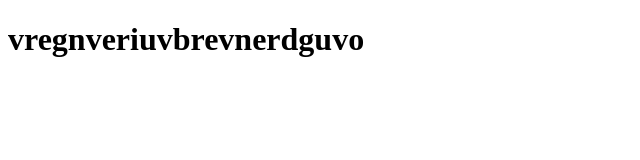
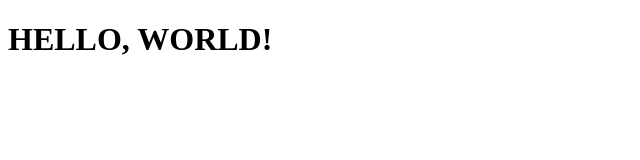
Before and after one commit to kikimi0976-web/figma-test, a plain HTML site: page figma to html/new1.html in a window 1280 px wide. Shown: the whole page, without its empty margins (0-640 px from the left). Drawn offline with Linux system fonts and the light colour scheme.

Commit message:
them_nhanh

```diff
--- a/figma to html/new1.html
+++ b/figma to html/new1.html
@@ -6,6 +6,6 @@
     <title>Document</title>
   </head>
   <body>
-    <h1>vregnveriuvbrevnerdguvo</h1>
+    <h1>HELLO, WORLD!</h1>
   </body>
 </html>
```
